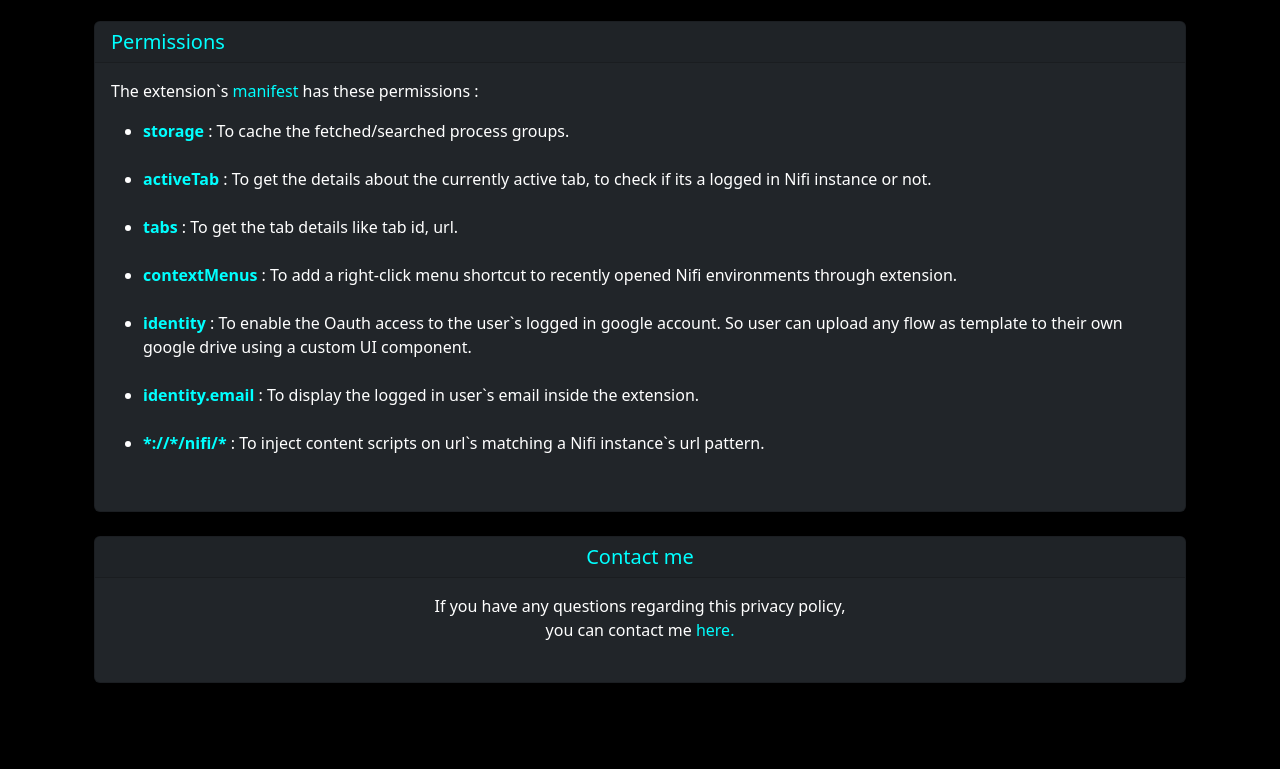
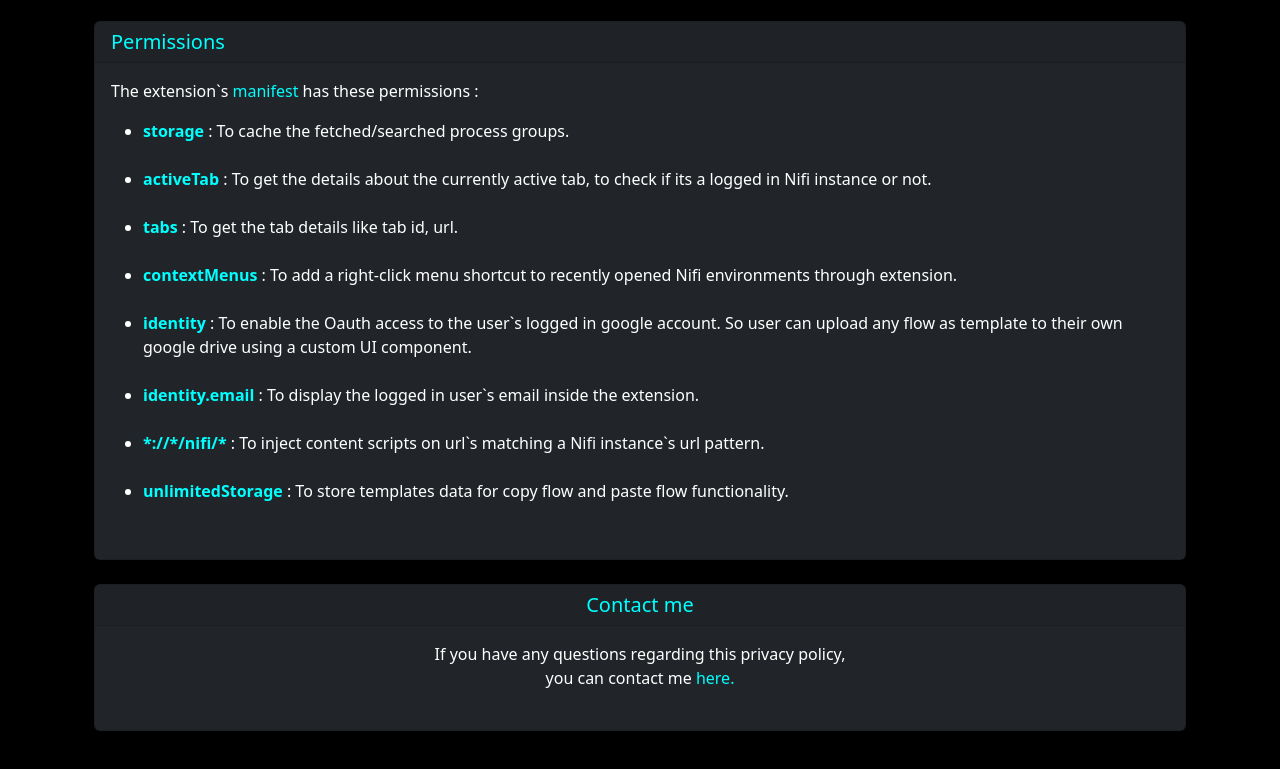
Before and after one commit to karthikchiru12/Nifi-Utils, a plain HTML site: page privacy.html in a window 1280 px wide. Shown: the part 1023-1792 px from the top of the page. Before the commit the page ends 1754 px from the top, so only its background shows below. Drawn offline with nearby package versions, Linux system fonts and the light colour scheme.

Commit message:
Update privacy.html

```diff
--- a/privacy.html
+++ b/privacy.html
@@ -84,6 +84,7 @@
                                     <li><b style="color: aqua;">identity</b> : To enable the Oauth access to the user`s logged in google account. So user can upload any flow as template to their own google drive using a custom UI component.</li><br>
                                     <li><b style="color: aqua;">identity.email</b> : To display the logged in user`s email inside the extension.</li><br>
                                     <li><b style="color: aqua;">*://*/nifi/*</b> : To inject content scripts on url`s matching a Nifi instance`s url pattern.</li><br>
+                                    <li><b style="color: aqua;">unlimitedStorage</b> : To store templates data for copy flow and paste flow functionality.</li><br>
                                 </ul>
                             </div>
                         </div>
```
